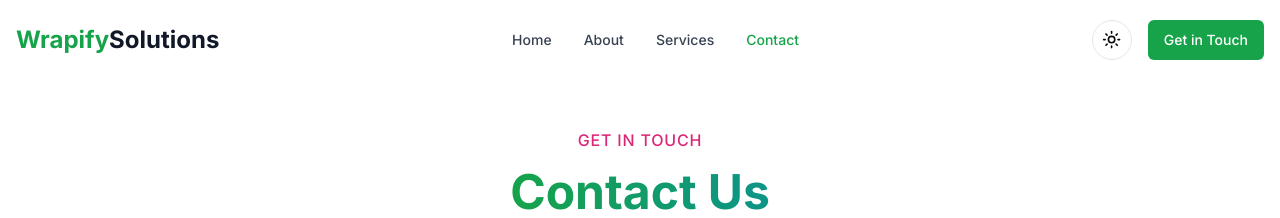
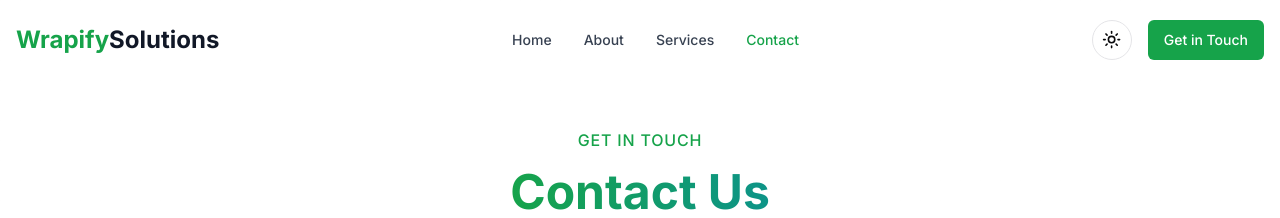
Before and after one commit to HamzaEjaz1/v0-untitled-project, a Next.js app: page /contact in a window 1280 px wide. Shown: the top 218 px of the page. Built offline with nearby package versions, Linux system fonts and the light colour scheme.

Commit message:
Update page.tsx

```diff
--- a/app/contact/page.tsx
+++ b/app/contact/page.tsx
@@ -12,7 +12,7 @@ export default function ContactPage() {
         <div className="container px-4 mx-auto relative z-10">
           <div className="max-w-4xl mx-auto text-center">
             <Reveal>
-              <p className="text-pink-600 dark:text-pink-400 font-medium tracking-wider">GET IN TOUCH</p>
+              <p className="text-green-600 dark:text-green-400 font-medium tracking-wider">GET IN TOUCH</p>
             </Reveal>
             <Reveal delay={0.1}>
               <h1 className="text-4xl md:text-5xl font-bold text-gray-900 dark:text-white mt-4 mb-6">
```
